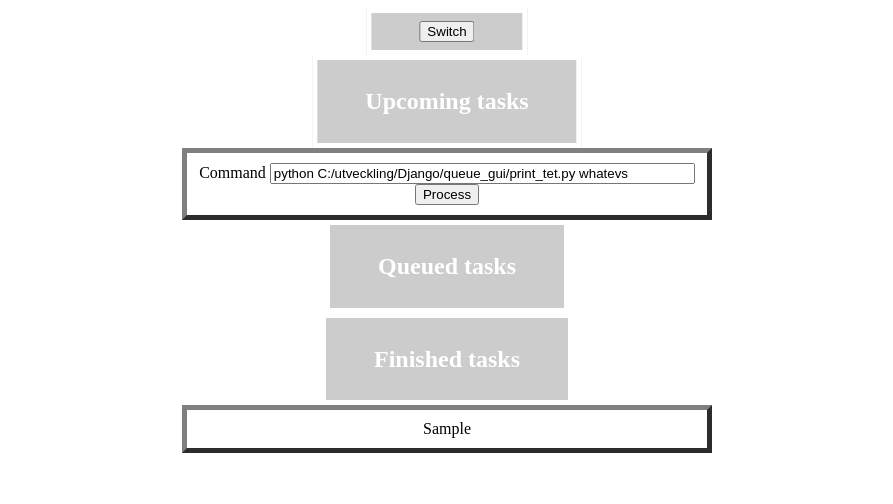
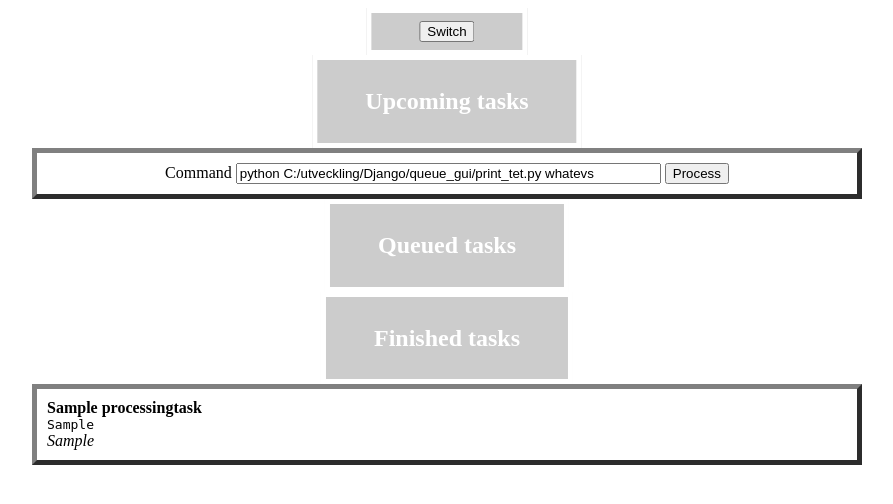
Before and after one commit to proggathon/queui, a Django app: page /processing/ in a window 1280 px wide. Shown: the top 504 px of the page, without its empty margins (193-1086 px from the left). Run offline with Django 3.2, Linux system fonts and the light colour scheme; tables that the repository leaves empty hold one stand-in row (values such as "Sample post"); data that the repository does not hold is empty.

Commit message:
Now presenting processing tasks with some more design. Not sure I'm following good coding practices but works on my machine!

```diff
--- a/processing/static/processing/js/get_tasks.js
+++ b/processing/static/processing/js/get_tasks.js
@@ -4,15 +4,27 @@
 
     for (var i = 0; i < data.length; i++) {
         var task = data[i]
-        //console.log(task)
 
         var title = task["fields"]["title"]
         var addedBy = task["fields"]["added_by"]
+        var position = task["fields"]["position"]
+        var is_done = task["fields"]["is_done"]
         var call = task["fields"]["call"]
 
         var node = document.createElement('div') // Maybe there's a better type than div for this one...
         node.className = "processingTask"
-        node.innerText = call
+        var titleNode = document.createElement('div')
+        titleNode.className = "taskTitle"
+        titleNode.innerText = title
+        var callNode = document.createElement('div')
+        callNode.className = "taskCall"
+        callNode.innerText = call
+        var addedByNode = document.createElement('div')
+        addedByNode.className = "taskAddedBy"
+        addedByNode.innerText = addedBy
+        node.appendChild(titleNode)
+        node.appendChild(callNode)
+        node.appendChild(addedByNode)
         document.getElementById(listToPopulate).appendChild(node)
     }
 }
--- a/processing/templates/processing/index.html
+++ b/processing/templates/processing/index.html
@@ -6,7 +6,7 @@
     <!-- TODO This style stuff should go into a css file later once I'm comfortable with it. -->
     <style>
         .processingTask {
-            width: 500px;
+            width: 800px;
             margin: 0 auto;
             border: 5px outset gray;
             padding: 10px;
@@ -31,6 +31,20 @@
             cursor: pointer;
             text-align: center;
         }
+        .taskTitle {
+            font-weight: bold;
+            text-align: left;
+        }
+        .taskCall {
+            text-align: left;
+            font-weight: normal;
+            font-family: "Inconsolata", monospace;
+            font-size: small;
+        }
+        .taskAddedBy {
+            text-align: left;
+            font-style: italic;
+        }
     </style>
 
     {% load static %}
@@ -47,12 +61,6 @@
 
 </head>
 <body>
-
-<!-- Första versionen:
-    - Klicka på en knapp för att köra ett cmd-kommando som sparas till databasen och tar några sekunder att köra -KLART!
-    - Lista alla tasks som är aktiva och slutförda -KLART!
-    - Skriva in ett cmd-kommando i en ruta och trycka enter/på knapp för att köra -KLART!
-    -->
 
 <hgroup>
     <input id="on_off_button" type="submit" value="Switch" onclick="switchOnOff()">
@@ -81,6 +89,5 @@
 <div id="finishedTasks">
 </div>
 
-
 </body>
 </html>
--- a/processing/views.py
+++ b/processing/views.py
@@ -97,7 +97,7 @@
 
 def get_finished_tasks(request):
     # Get all finished tasks from database.
-    finished_tasks = ProcessingTask.objects.filter(is_done=True)
+    finished_tasks = ProcessingTask.objects.filter(is_done=True).order_by('-position')
 
     # Serialize the task objects as json.
     finished_tasks_json = serialize("json", finished_tasks)
```
